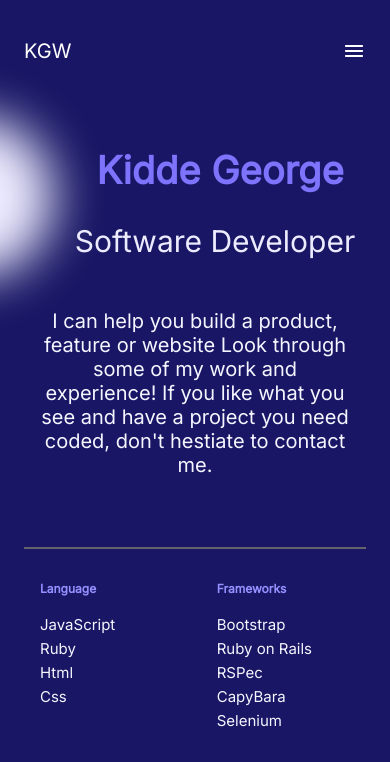
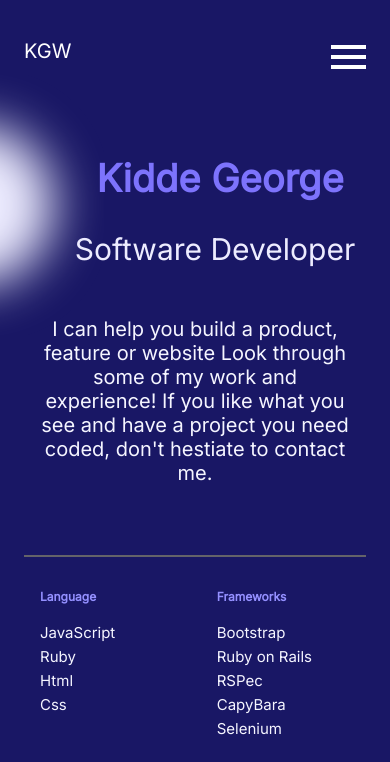
Before and after one commit to kidde60/Mobile-version-skeleton, a website: page index.html in a window 390 px wide. Shown: the top 762 px of the page. Drawn offline with Linux system fonts and the light colour scheme.

Commit message:
Add mobile menu

```diff
--- a/index.html
+++ b/index.html
@@ -12,8 +12,10 @@
 <body>
   <header>
     <a href="#" class="logo">KGW</a>
-    <nav class="mobile">
-      <img src="images/Menu.png" alt="menu" />
+    <nav class="mobile" onclick="myFunction(this)">
+      <div class="bar1"></div>
+      <div class="bar2"></div>
+      <div class="bar3"></div>
     </nav>
     <nav class="desktop">
       <ul>
@@ -245,6 +247,7 @@
       <a href="#" class="email">kgeorgewilliam60@gmail.com</a>
     </div>
   </section>
+  <script src="script.js"></script>
 </body>
 
 </html>
--- /dev/null
+++ b/script.js
@@ -0,0 +1,3 @@
+function myFunction(x) {
+    x.classList.toggle("change");
+}
--- a/styles.css
+++ b/styles.css
@@ -23,6 +23,36 @@ header {
   font-size: 20px;
   color: #fff;
   text-decoration: none;
+}
+
+.mobile {
+  display: inline-block;
+  cursor: pointer;
+}
+
+.bar1,
+.bar2,
+.bar3 {
+  width: 35px;
+  height: 4px;
+  background-color: #fff;
+  margin: 6px 0;
+  transition: 0.4s;
+}
+
+/* Rotating bars */
+.change .bar1 {
+  -webkit-transform: rotate(-45deg) translate(-9px, 6px);
+  transform: rotate(-45deg) translate(-9px, 6px);
+}
+
+.change .bar2 {
+  opacity: 0;
+}
+
+.change .bar3 {
+  -webkit-transform: rotate(45deg) translate(-8px, -8px);
+  transform: rotate(45deg) translate(-8px, -8px);
 }
 
 .main {
```
